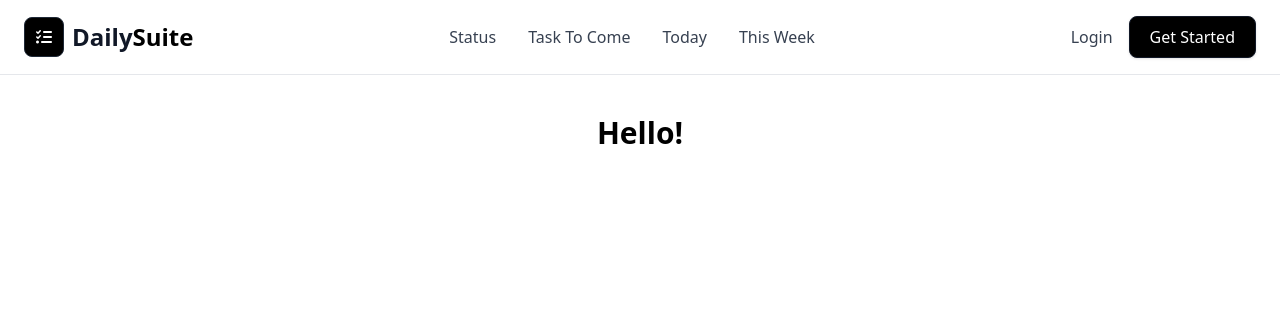
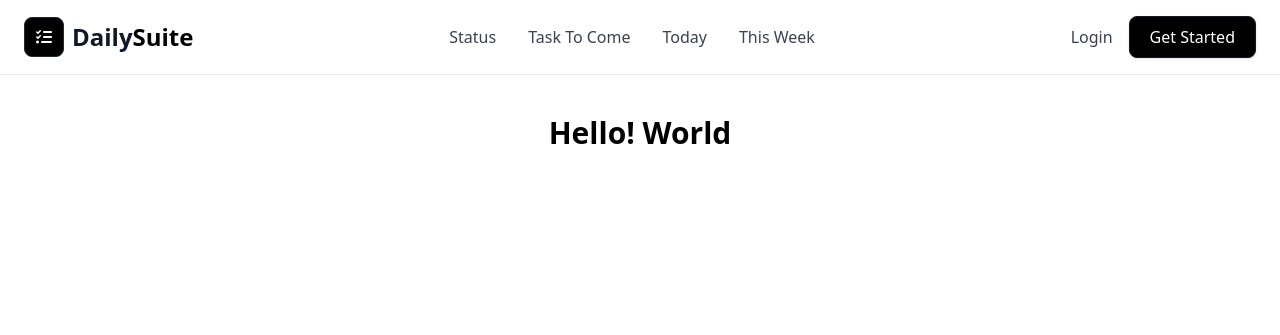
Before and after one commit to wintwah243/dailysuite, a Django app: page /todo/todolist/ in a window 1280 px wide. Shown: the top 335 px of the page. Run offline with Django 5.2, Linux system fonts and the light colour scheme; some libraries are stand-ins or nearby versions.

Commit message:
Make changes to todolist

```diff
--- a/todos/templates/todos/todohome.html
+++ b/todos/templates/todos/todohome.html
@@ -12,7 +12,7 @@
 
         {% block content %}
             <h1 class="text-3xl font-bold mt-10 text-center">
-                Hello!
+                Hello! World
             </h1>
         {% endblock %}
 </body>
```
